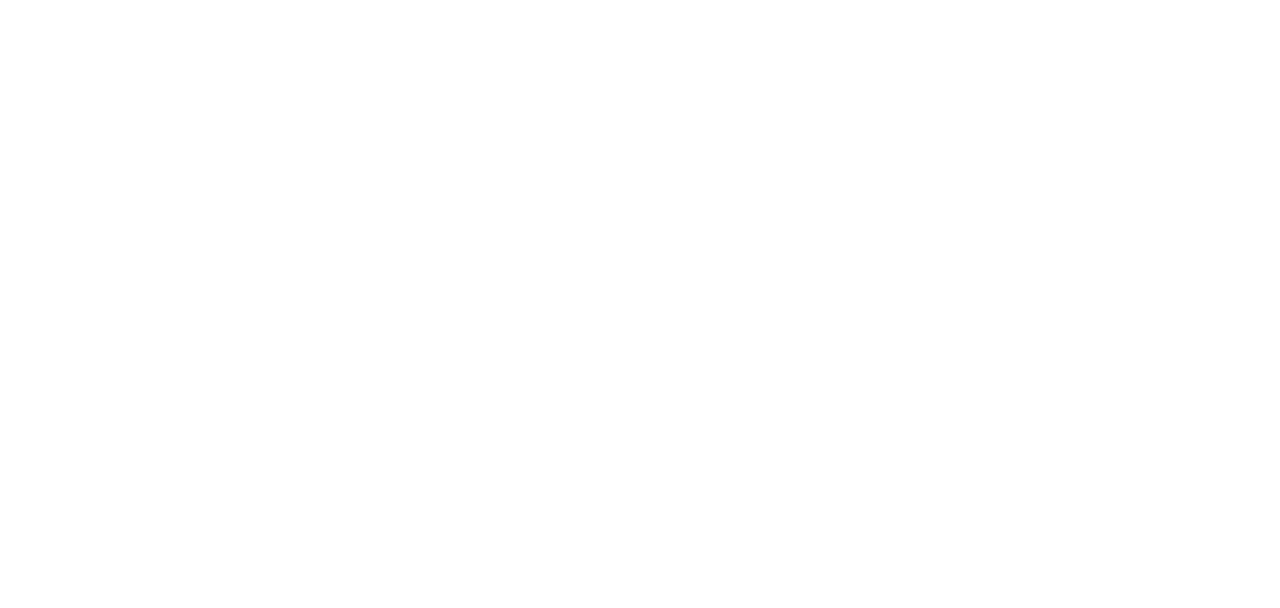
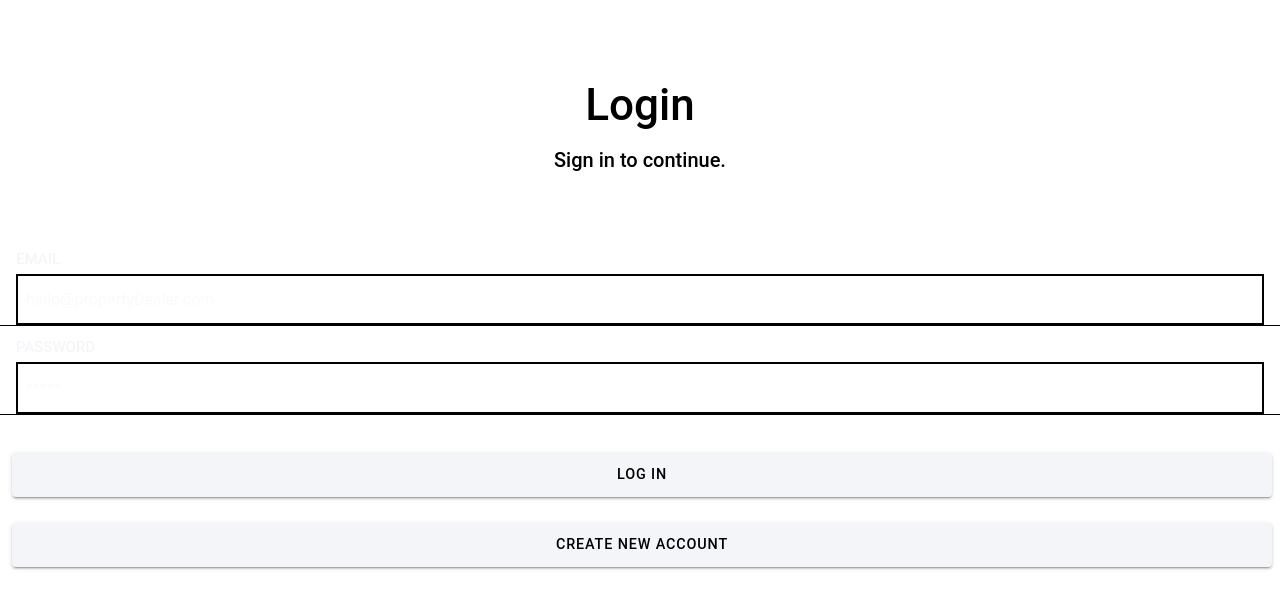
Before and after one commit to innzz/properties-app, a React (Create React App) app: page /login in a window 1280 px wide. Shown: the top 608 px of the page. Built offline with nearby package versions, Linux system fonts and the light colour scheme.

Commit message:
Login Page Created

```diff
--- a/src/App.jsx
+++ b/src/App.jsx
@@ -21,6 +21,7 @@
 
 /* Theme variables */
 import './theme/variables.css';
+import Login from './pages/Login';
 
 setupIonicReact();
 
@@ -31,6 +32,9 @@
         <Route exact path="/home">
           <Home />
         </Route>
+        <Route exact path="/login">
+          <Login />
+        </Route>
         <Route exact path="/">
           <Redirect to="/home" />
         </Route>
--- /dev/null
+++ b/src/pages/Login.css
@@ -0,0 +1,51 @@
+.main-container{
+    background-color: #fff;
+    color: black;
+    justify-content: center;
+}
+
+.content{
+    margin-bottom: 20vh;
+}
+
+.inputs{
+    margin: 2vh 0;
+}
+
+.input{
+    margin: 20px 10px;
+}
+
+.headings{
+    margin-bottom: 5vh;
+}
+
+.headings > h1 {
+    font-size: 5.5vh;
+}
+
+.headings > h4 {
+    font-size: 2.5vh;
+}
+
+.input{
+    border: 2px solid black;
+    margin: 0px 0px;
+    padding: 0.8vh 1vh !important;
+}
+
+.input-label{
+    margin-bottom: 1.5vh !important;
+    font-size: 2.5vh !important;
+    font-weight: 500 !important;
+}
+
+.buttons-row{
+    margin: 1vh 0 !important;
+}
+
+.button {
+    width: 100%;
+    height: 5.5vh;
+    font-size: 1.8vh !important;
+}
--- /dev/null
+++ b/src/pages/Login.jsx
@@ -0,0 +1,45 @@
+import { IonButton, IonCol, IonGrid, IonInput, IonItem, IonLabel, IonPage, IonRow} from '@ionic/react';
+import React from 'react';
+import './Login.css'
+
+function Login() {
+  return (
+    <IonPage className='main-container ion-text-center'>
+        <div className="headings">
+        <h1>Login</h1>
+        <h4>Sign in to continue.</h4>
+        </div>
+        <div className="content">
+            <div className="inputs ion-text-start">
+
+            <IonItem className='input-box' color={'white'}>
+            <IonLabel position='stacked' className='input-label' color={'light'}>
+                    EMAIL
+            </IonLabel>
+                <IonInput placeholder='hello@propertyDealer.com' className='input' color={'light'} />
+            </IonItem>
+            <IonItem className='input-box' color={'white'}>
+                <IonLabel className='input-label' position='stacked' color={'light'}>
+                    PASSWORD
+                </IonLabel>
+                <IonInput placeholder='*****' className='input' color={'light'}/>
+            </IonItem>
+            </div>
+            <IonGrid className='buttons'>
+                <IonRow className='buttons-row'>
+                    <IonCol>
+                    <IonButton className='button' color={'light'}>Log In</IonButton>
+                    </IonCol>
+                </IonRow>
+                <IonRow>
+                    <IonCol>
+                    <IonButton className='button' color={'light'}>Create New Account</IonButton>
+                    </IonCol>
+                </IonRow>
+            </IonGrid>
+        </div>
+    </IonPage>
+  )
+}
+
+export default Login
```
